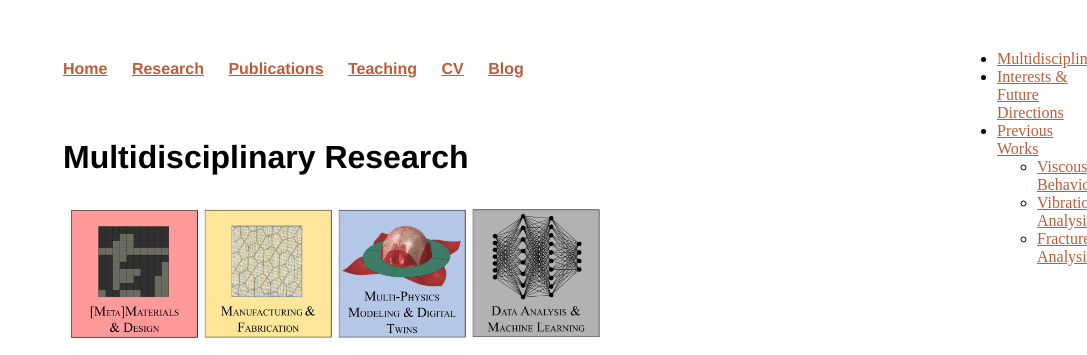
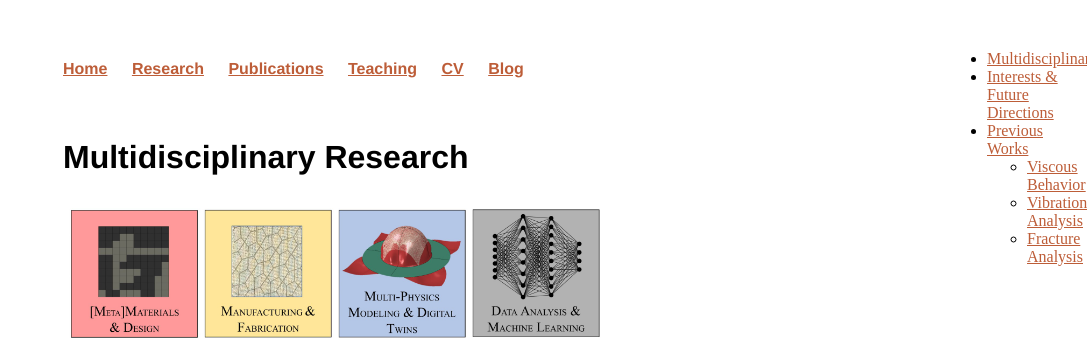
Before and after one commit to rsourki/rsourki.github.io, a Jekyll site: the page built from research/index.html, in a window 1280 px wide. Shown: the top 355 px of the page, without its empty margins (193-1280 px from the left). Built offline with Jekyll 4.4.1, drawn with Linux system fonts in a browser that asks for light colours.

Commit message:
Update main.css

```diff
--- a/css/main.css
+++ b/css/main.css
@@ -23,7 +23,7 @@ a:hover {
 
 #menu {
   position: fixed;
-  right: 10px;
+  right: 20px;
   top: 10%;
   width: 5em;
   margin-top: -2.5em;
```
